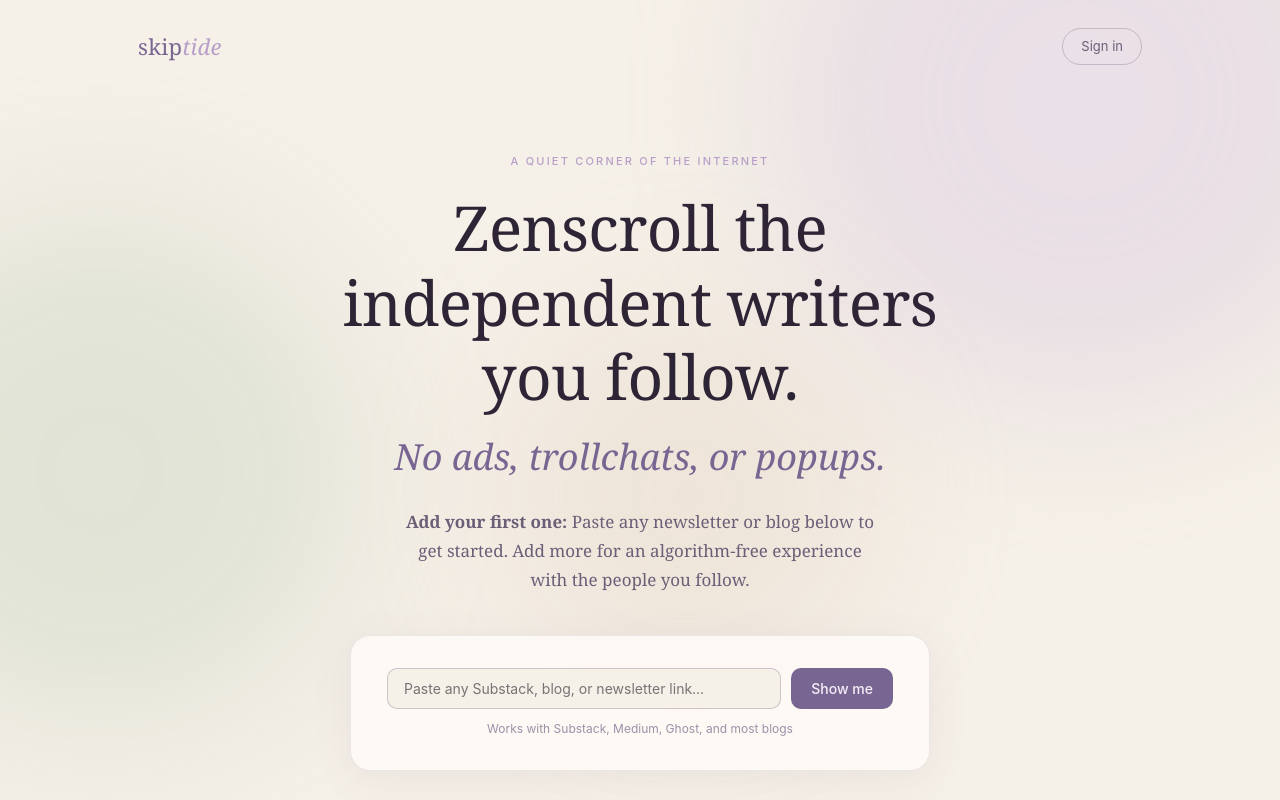
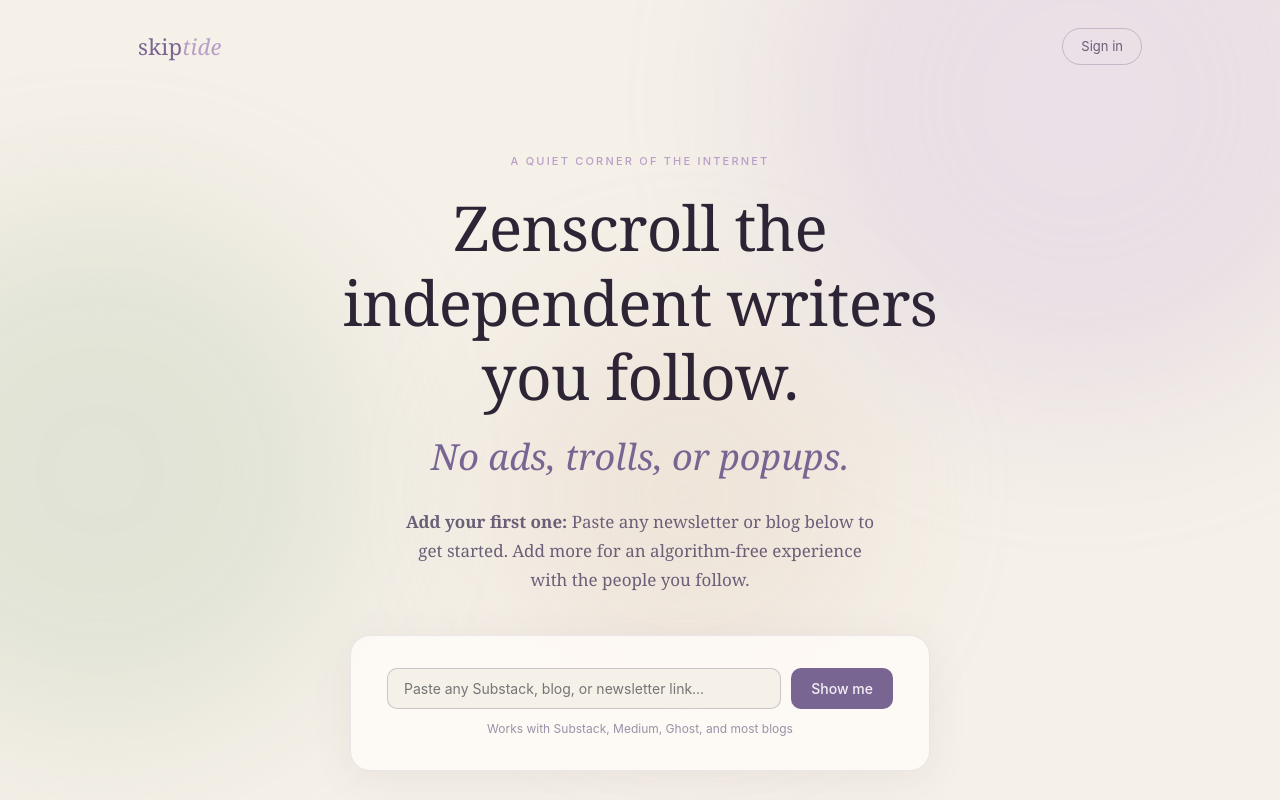
Before and after one commit to saynuk/skiptide, a Next.js app: page / in a window 1280 px wide. Shown: the top 800 px of the page. Built offline with nearby package versions, Linux system fonts and the light colour scheme.

Commit message:
still tweaking landing subhead color

```diff
--- a/app/globals.css
+++ b/app/globals.css
@@ -69,3 +69,10 @@ input { font-family: -apple-system, BlinkMacSystemFont, 'Segoe UI', sans-serif;
 @media (max-width: 768px) {
   .orb1, .orb2, .orb3 { opacity: 0.15; }
 }
+
+@media (max-width: 768px) {
+  [data-theme="dark"] .headline-sub {
+    color: #f0ece8;
+    font-style: italic;
+  }
+}
--- a/components/LandingPage.tsx
+++ b/components/LandingPage.tsx
@@ -100,8 +100,8 @@ export default function LandingPage() {
 		  <h1 style={s.headline}>
 			  Zenscroll the independent writers you follow.
 			</h1>
-			<p style={s.headlineSub}>
-			  No ads, trollchats, or popups.
+			<p style={s.headlineSub} className="headline-sub">
+			  No ads, trolls, or popups.
 			</p>
 			<p style={s.sub}>
             <strong>Add your first one:</strong> Paste any newsletter or blog below to get started. Add more for an algorithm-free experience with the people you follow.
```
